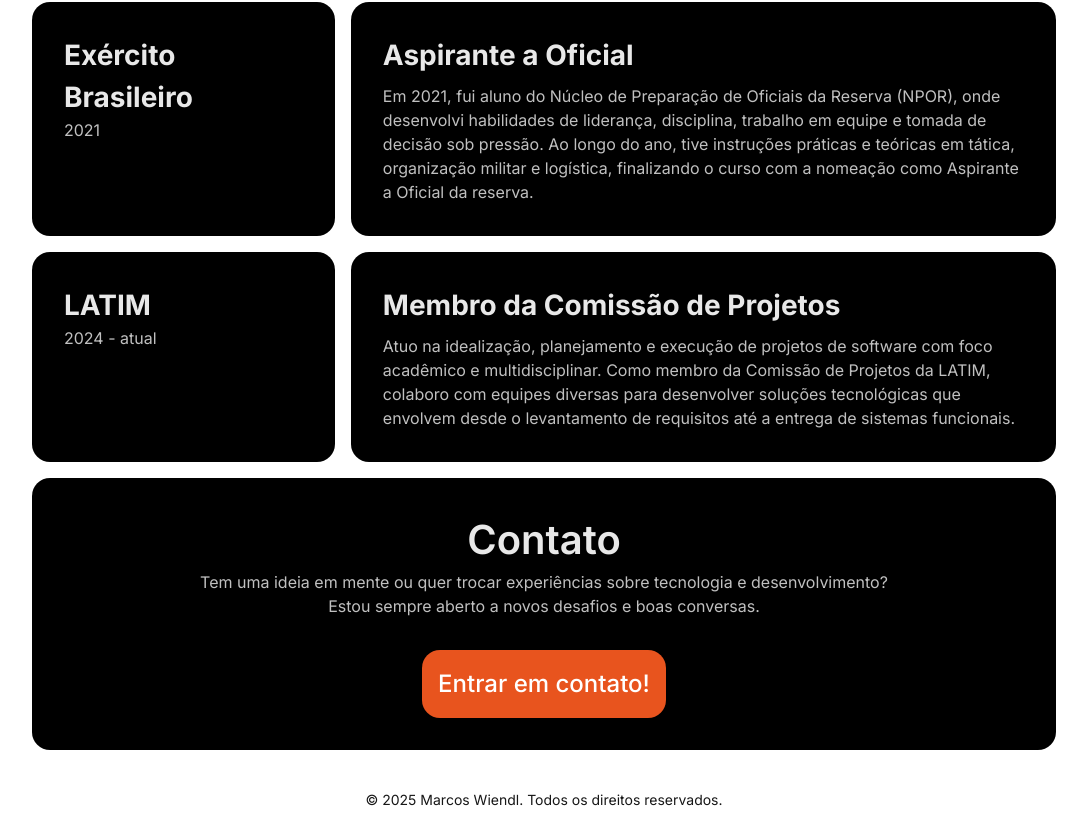
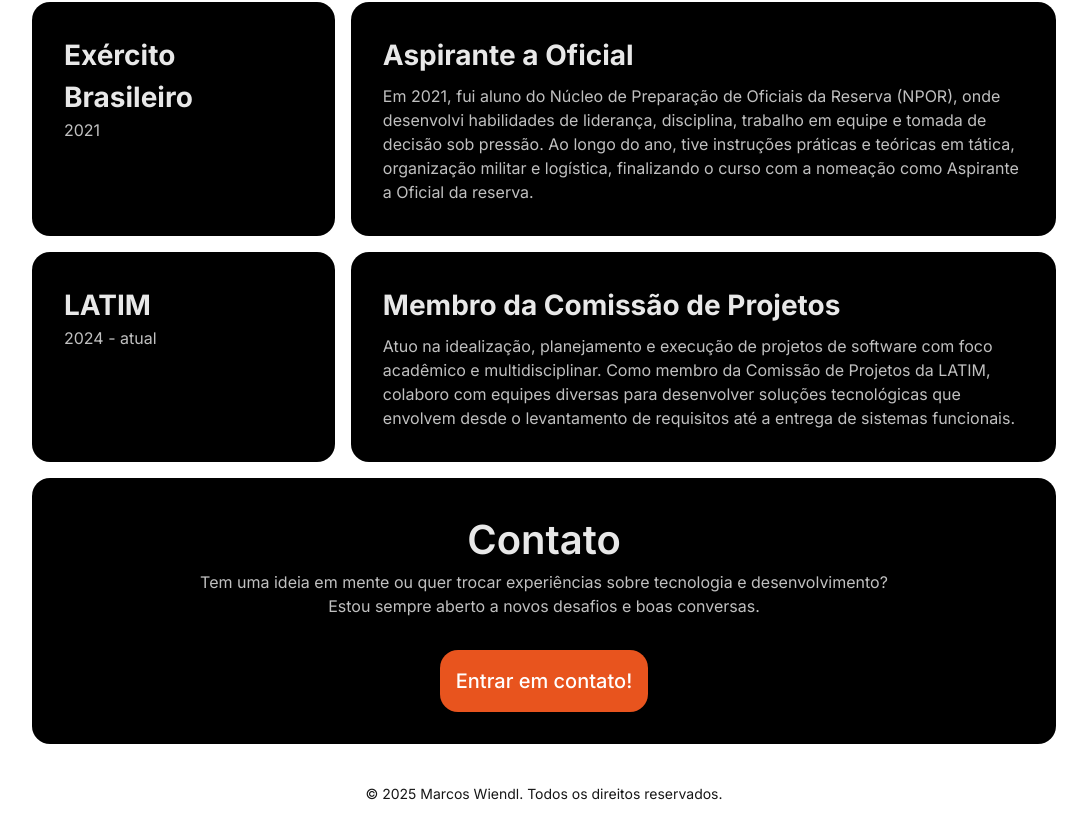
Before and after one commit to mwndl/portfolio, a Next.js app: page / in a window 1280 px wide. Shown: the part 889-1723 px from the top of the page, without its empty margins (96-1183 px from the left). Built offline with nearby package versions, Linux system fonts and the light colour scheme.

Commit message:
style: edit contact button text size

```diff
--- a/src/app/components/Contact/styles.module.css
+++ b/src/app/components/Contact/styles.module.css
@@ -42,7 +42,7 @@
 }
 
 .contactButton {
-    font-size: 1.5rem;
+    font-size: 1.25rem;
     font-weight: 500;
     color: #ffffff;
     background-color: #e8541e;
```
